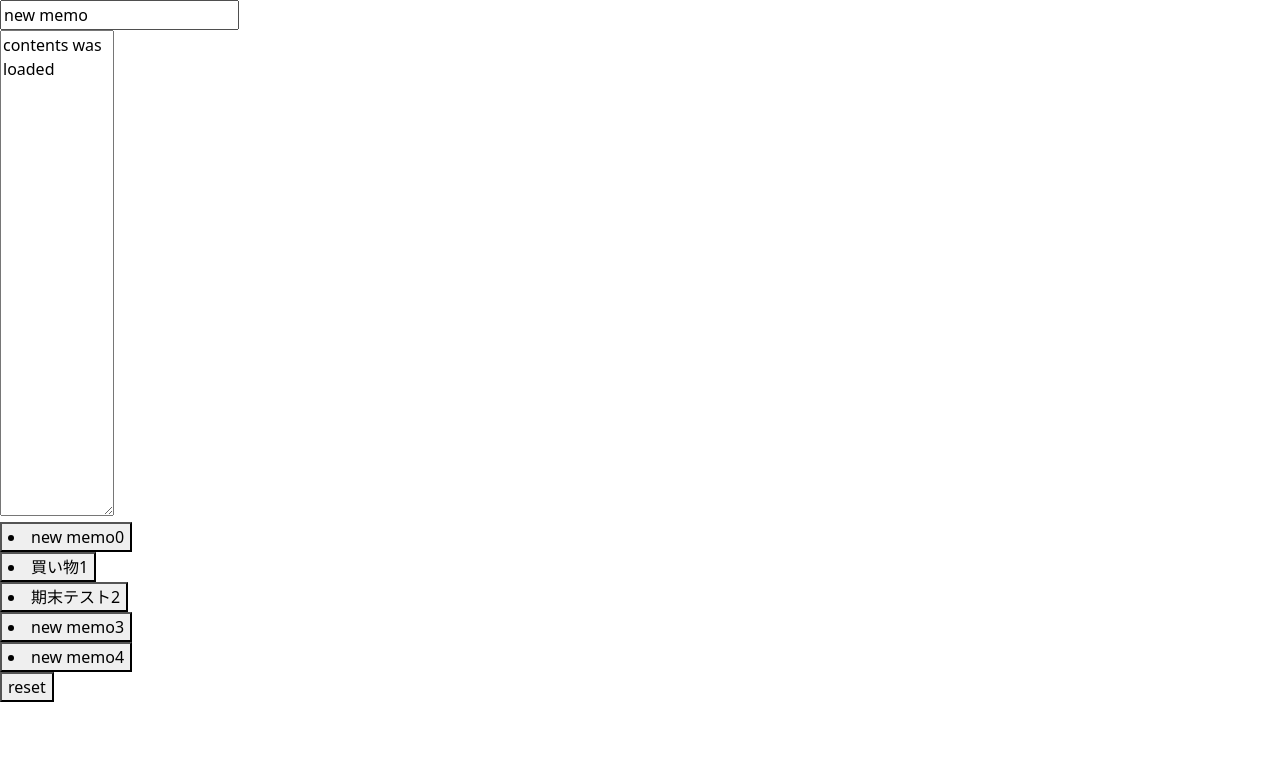
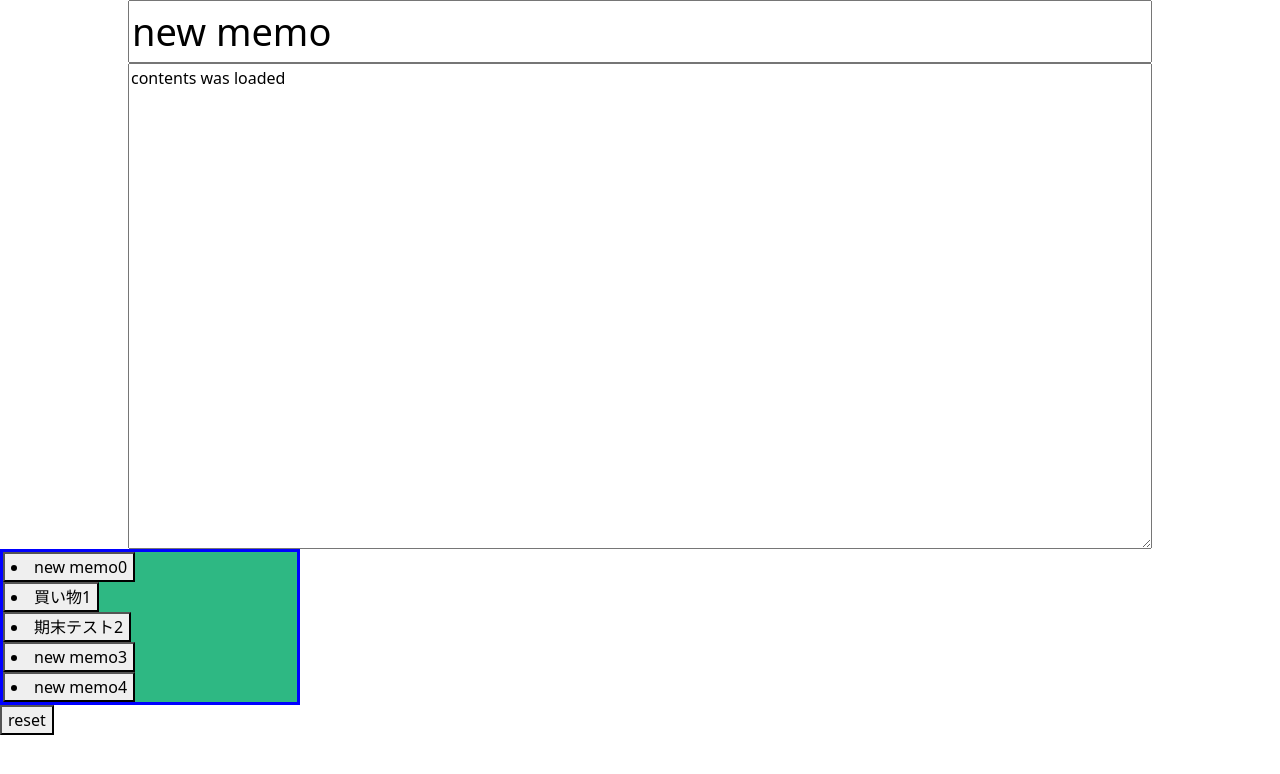
Before and after one commit to sausukei/memoApp, a React (Create React App) app: page / in a window 1280 px wide. Shown: the top 774 px of the page. Built offline with nearby package versions, Linux system fonts and the light colour scheme.

Commit message:
fix reset button

```diff
--- a/public/index.html
+++ b/public/index.html
@@ -44,7 +44,11 @@
     -->
     <script>
         const reset = () =>{
-            localStorage.clear();
+            if(window.confirm("リセットしますか？")){
+              localStorage.clear();
+              location.reload();
+            }
+
 
           }
     </script>
--- a/src/components/restore.js
+++ b/src/components/restore.js
@@ -3,10 +3,14 @@
 
 const restore = (key,data,index) =>{
 
-   const stockdata = {
+   let stockdata = {
      "title":key,
      "content":data,
      "index": index
+   }
+
+   if(stockdata.title === ""){
+    stockdata.title = "no title";
    }
 
    const json = JSON.stringify(stockdata);
--- a/src/index.css
+++ b/src/index.css
@@ -56,31 +56,28 @@
 
 
 
-/* .renderArea {
-  display: flex;
+.renderArea {
+  width: 100%;
   justify-content: center;
-}  */
-/*
+}
+
 .memo {
-  width: 580px;
-  height: 580px;
+  width: 80%;
+
+  display: block;
+  margin: 0 auto;
+  font-size: 16px;
+}
+
+.title_bar{
+  width: 100%;
+  justify-content: center;
+}
+.title_box{
+  width: 80%;
   display: block;
   margin: 0 auto;
   font-size: 38px;
-} */
-
-
-
-
-/* .memoTitle {
-  padding: 0.5em 1em;
-  margin: 2em 0;
-  width: 200px;
-  font-weight: bold;
-  border: solid 3px black;
-  background: white;
-
-
 }
 
 .box {
```
